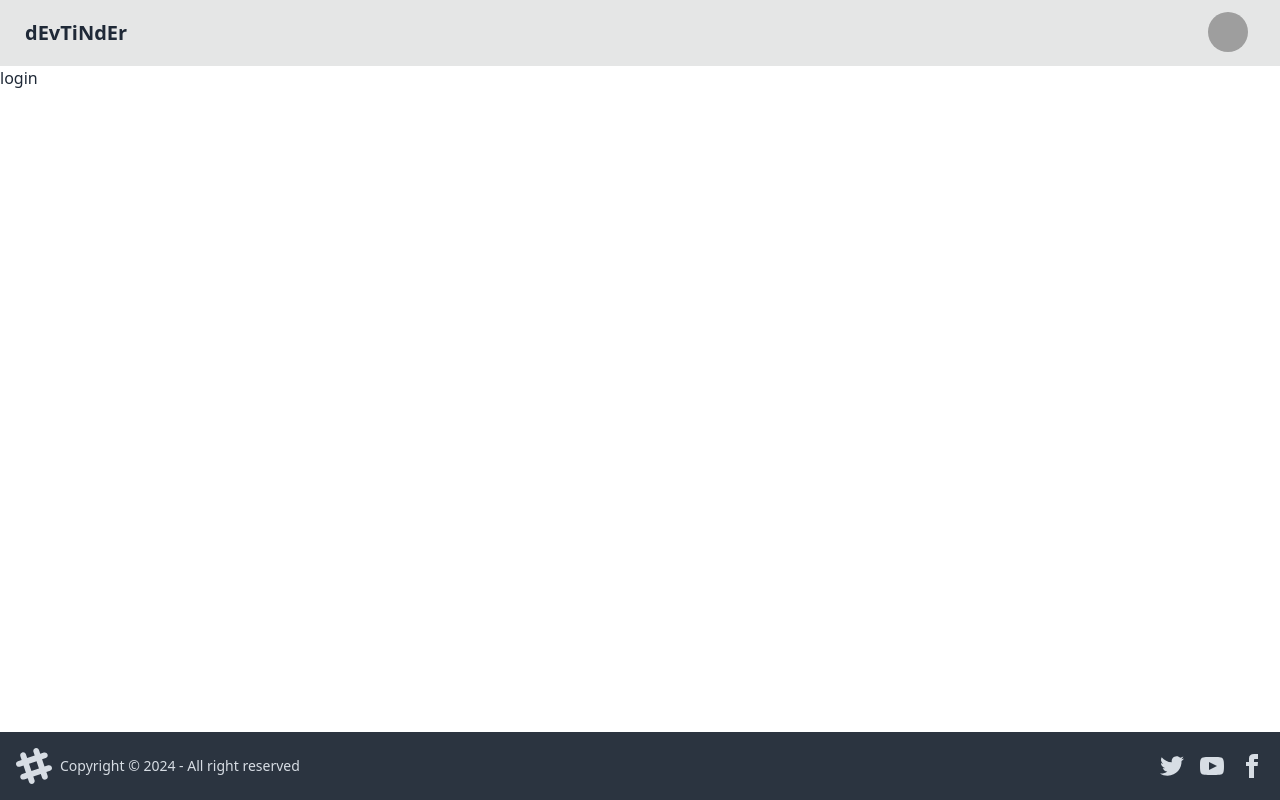
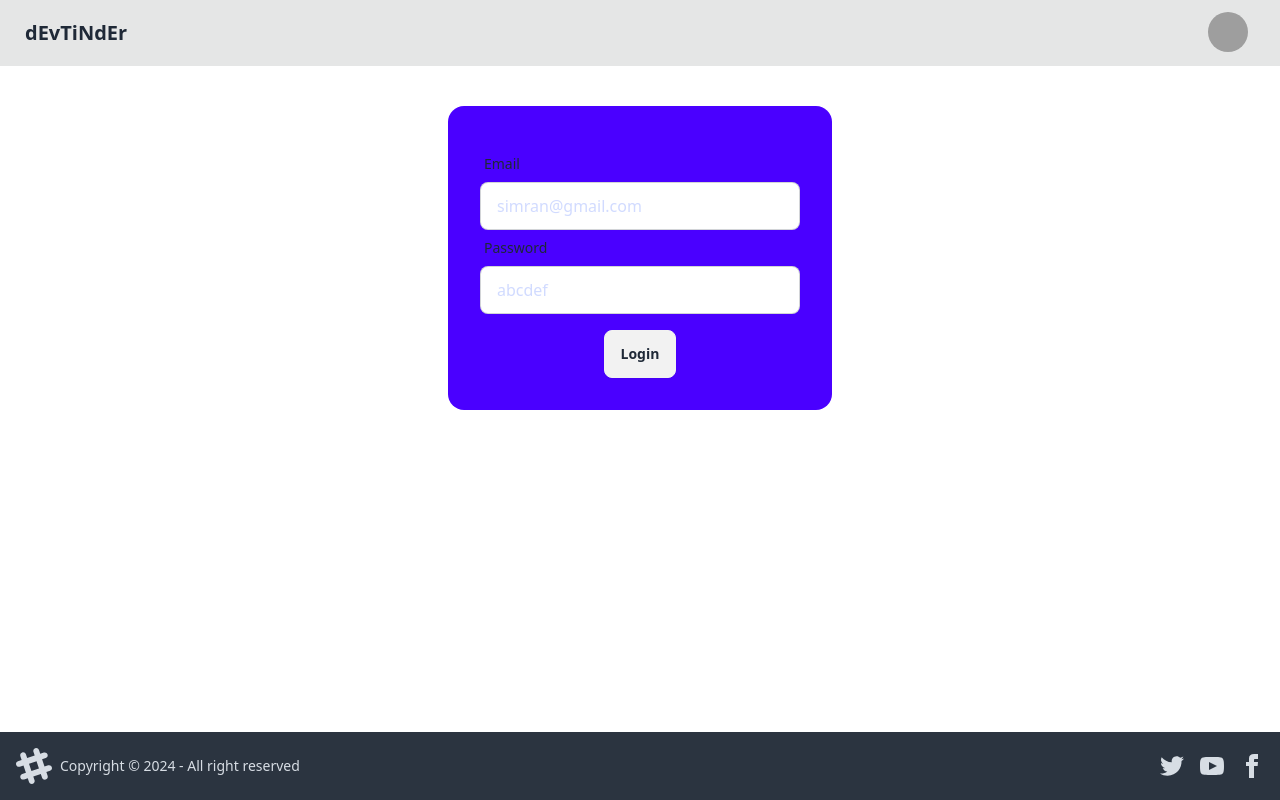
Before and after one commit to ROHITCNF/devTinder-web, a React (Vite) app: page /login in a window 1280 px wide. Built offline with nearby package versions, Linux system fonts and the light colour scheme; grey boxes are pictures that could not be loaded.

Commit message:
Feat : Login Component + Redux Store Initialization

```diff
--- a/package.json
+++ b/package.json
@@ -10,8 +10,10 @@
     "preview": "vite preview"
   },
   "dependencies": {
+    "@reduxjs/toolkit": "^2.3.0",
     "react": "^18.3.1",
     "react-dom": "^18.3.1",
+    "react-redux": "^9.1.2",
     "react-router-dom": "^6.27.0"
   },
   "devDependencies": {
--- a/src/App.jsx
+++ b/src/App.jsx
@@ -2,6 +2,9 @@ import { BrowserRouter, Routes, Route } from "react-router-dom";
 import Body from "./components/body";
 import Login from "./components/login";
 import Profile from "./components/Profile";
+import Feed from "./components/Feed";
+import { Provider } from "react-redux";
+import appStore from "./utils/appStore";
 
 /*
   All the thing will be inside the App component
@@ -9,17 +12,18 @@ import Profile from "./components/Profile";
 */
 const App = () => {
   return (
-    <>
+    <Provider store={appStore}>
       <BrowserRouter basename="/">
         <Routes>
           <Route path="/" element={<Body />}>
             {/* Children routes */}
             <Route path="/login" element={<Login />}></Route>
             <Route path="/profile" element={<Profile />}></Route>
+            <Route path="/feed" element={<Feed />}></Route>
           </Route>
         </Routes>
       </BrowserRouter>
-    </>
+    </Provider>
   );
 };
 
--- /dev/null
+++ b/src/components/Feed.jsx
@@ -0,0 +1,5 @@
+const Feed = () => {
+  return <div>Feed</div>;
+};
+
+export default Feed;
--- a/src/components/Login.jsx
+++ b/src/components/Login.jsx
@@ -1,5 +1,84 @@
+import { useState } from "react";
+import Failed from "./Toaster/Failed";
+import Success from "./Toaster/success";
+import { useDispatch } from "react-redux";
+import { addUser } from "../utils/userSlice";
+import { useNavigate } from "react-router-dom";
+
 const login = () => {
-  return <div>login</div>;
+  const [emailId, setEmailId] = useState("simran@gmail.com");
+  const [password, setPassword] = useState("abcdef");
+  const dispatch = useDispatch();
+
+  const navigate = useNavigate();
+
+  const handleLogin = async () => {
+    try {
+      const loginApi = "http://localhost:7777/login";
+      const params = {
+        method: "POST",
+        credentials: "include",
+        headers: {
+          "Content-Type": "application/json",
+        },
+        body: JSON.stringify({
+          emailId: emailId,
+          password: password,
+        }),
+      };
+      const response = await fetch(loginApi, params);
+      const responseData = await response.json();
+      if (responseData?.code === 200) {
+        dispatch(addUser(responseData?.data));
+        navigate("/feed");
+      } else {
+      }
+    } catch (error) {
+      throw new Error(error);
+    }
+  };
+
+  return (
+    <div className="flex justify-center my-10">
+      <div className="card bg-primary text-primary-content w-96">
+        <div className="card-body">
+          <div className="py-2">
+            <label className="form-control w-full max-w-xs">
+              <div className="label">
+                <span className="label-text">Email</span>
+              </div>
+              <input
+                type="text"
+                value={emailId}
+                placeholder="Email"
+                className="input input-bordered w-full max-w-xs"
+                onChange={(e) => setEmailId(e.target.value)}
+              />
+            </label>
+            <label className="form-control w-full max-w-xs">
+              <div className="label">
+                <span className="label-text">Password</span>
+              </div>
+              <input
+                type="text"
+                value={password}
+                placeholder="Password"
+                className="input input-bordered w-full max-w-xs"
+                onChange={(e) => setPassword(e.target.value)}
+              />
+            </label>
+          </div>
+          <div className="card-actions justify-center">
+            <button className="btn" onClick={handleLogin}>
+              Login
+            </button>
+          </div>
+        </div>
+      </div>
+      {/* {loginStatus === true && <Success />}
+      {loginStatus === false && <Failed />} */}
+    </div>
+  );
 };
 
 export default login;
--- /dev/null
+++ b/src/components/Toaster/Failed.jsx
@@ -0,0 +1,22 @@
+const Failed = () => {
+  return (
+    <div role="alert" className="alert alert-error">
+      <svg
+        xmlns="http://www.w3.org/2000/svg"
+        className="h-6 w-6 shrink-0 stroke-current"
+        fill="none"
+        viewBox="0 0 24 24"
+      >
+        <path
+          strokeLinecap="round"
+          strokeLinejoin="round"
+          strokeWidth="2"
+          d="M10 14l2-2m0 0l2-2m-2 2l-2-2m2 2l2 2m7-2a9 9 0 11-18 0 9 9 0 0118 0z"
+        />
+      </svg>
+      <span>Invalid Credentials !</span>
+    </div>
+  );
+};
+
+export default Failed;
--- /dev/null
+++ b/src/components/Toaster/Success.jsx
@@ -0,0 +1,22 @@
+const Success = () => {
+  return (
+    <div role="alert" className="alert alert-success">
+      <svg
+        xmlns="http://www.w3.org/2000/svg"
+        className="h-6 w-6 shrink-0 stroke-current"
+        fill="none"
+        viewBox="0 0 24 24"
+      >
+        <path
+          strokeLinecap="round"
+          strokeLinejoin="round"
+          strokeWidth="2"
+          d="M9 12l2 2 4-4m6 2a9 9 0 11-18 0 9 9 0 0118 0z"
+        />
+      </svg>
+      <span>User Logged In SucessFull</span>
+    </div>
+  );
+};
+
+export default Success;
--- a/src/components/navbar.jsx
+++ b/src/components/navbar.jsx
@@ -1,4 +1,11 @@
+import { useSelector } from "react-redux";
+
 const Navbar = () => {
+  // Subscribe to 'user' store
+  const user = useSelector((store) => store.user);
+  console.log(user);
+
+  // TO DO :- Show the Img url of user in dynamic way
   return (
     <div className="navbar bg-base-300">
       <div className="flex-1">
--- /dev/null
+++ b/src/utils/appStore.js
@@ -0,0 +1,9 @@
+import { configureStore } from "@reduxjs/toolkit";
+import userReducer from "./userSlice";
+const appStore = configureStore({
+  reducer: {
+    user: userReducer,
+  },
+});
+
+export default appStore;
--- /dev/null
+++ b/src/utils/userSlice.js
@@ -0,0 +1,19 @@
+import { createSlice } from "@reduxjs/toolkit";
+
+const userSlice = createSlice({
+  name: "user",
+  initialState: null,
+  reducers: {
+    // just add all the operations u want to operate on the usre
+    addUser: (state, action) => {
+      return action.payload;
+    },
+    removeUser: (state, action) => {
+      return null;
+    },
+  },
+});
+
+// Now  export actions and reducer
+export const { addUser, removeUser } = userSlice.actions;
+export default userSlice.reducer;
```
Also changed, not shown: 2 other files (tests, documents, lock files or other folders).
